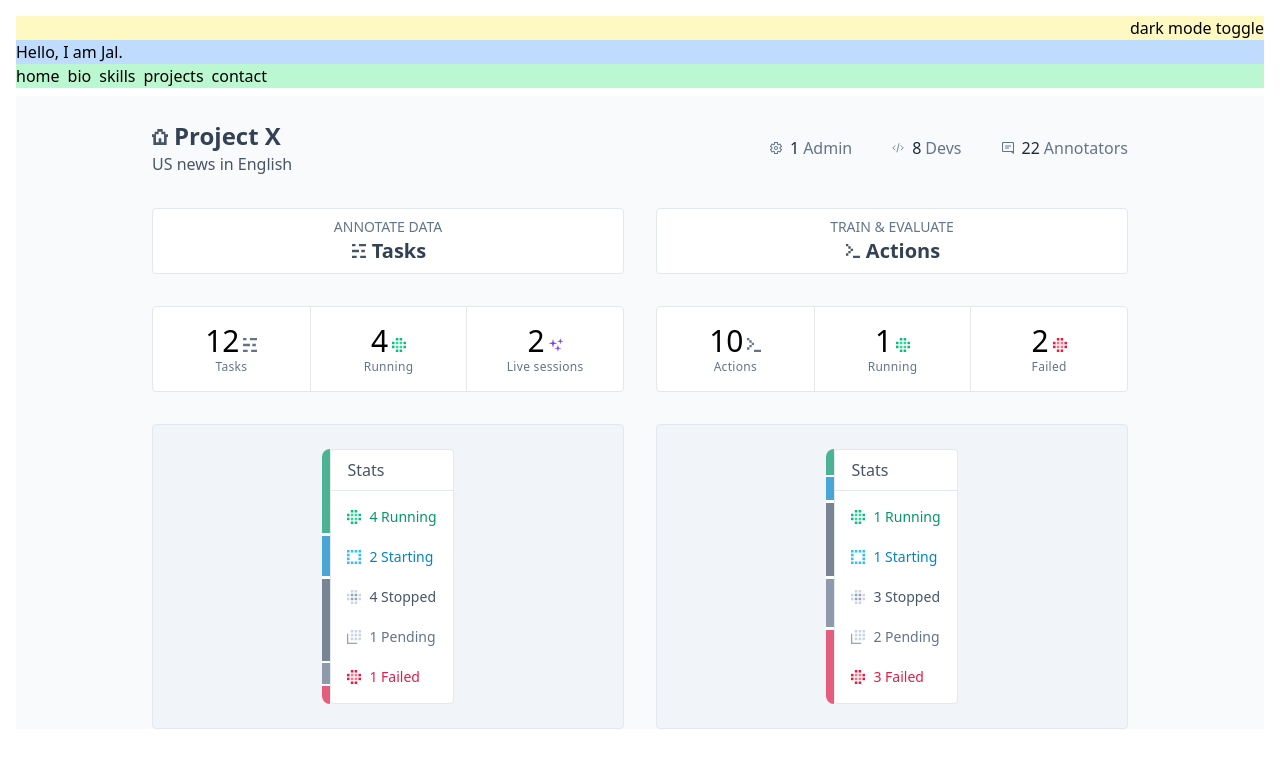
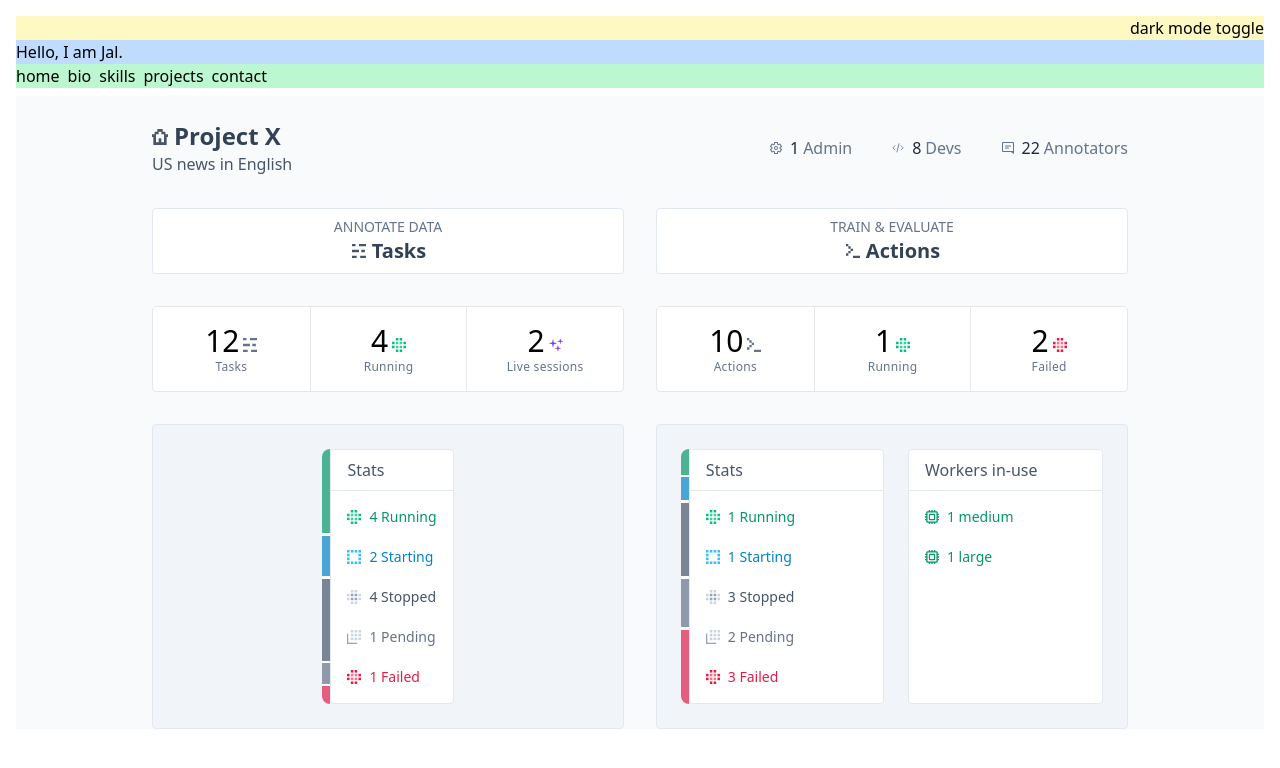
Before and after one commit to jalridley/portfolio, a Nuxt app: page /projects/explosion/dashboard in a window 1280 px wide. Shown: the top 768 px of the page. Built offline with nearby package versions, Linux system fonts and the light colour scheme.

Commit message:
actions workers to dashboard

```diff
--- a/pages/projects/explosion/dashboard.vue
+++ b/pages/projects/explosion/dashboard.vue
@@ -192,6 +192,7 @@
               },
             ]"
           />
+          <div class="grid w-full grid-cols-2 gap-6">
             <StatsList
               class="h-full"
               title="Stats"
@@ -233,6 +234,23 @@
                 },
               ]"
             />
+            <StatsList
+              class="h-full text-emerald-600"
+              title="Workers in-use"
+              :items="[
+                {
+                  icon: IconsWorker,
+                  stat: 1,
+                  name: 'medium',
+                },
+                {
+                  icon: IconsWorker,
+                  stat: 1,
+                  name: 'large',
+                },
+              ]"
+            />
+          </div>
         </div>
       </div>
     </section>
@@ -253,6 +271,7 @@ import IconsAdministrator from '~/components/icons/IconsAdministrator.vue'
 import IconsCode from '~/components/icons/IconsCode.vue'
 import IconsHome from '~/components/icons/IconsHome.vue'
 import IconsAnimateSparkles from '~/components/icons/IconsAnimateSparkles.vue'
+import IconsWorker from '~/components/icons/IconsWorker.vue'
 
 useHead({
   title: 'Dashboard',
```
Lines whose indentation alone changed are shown as unchanged.
